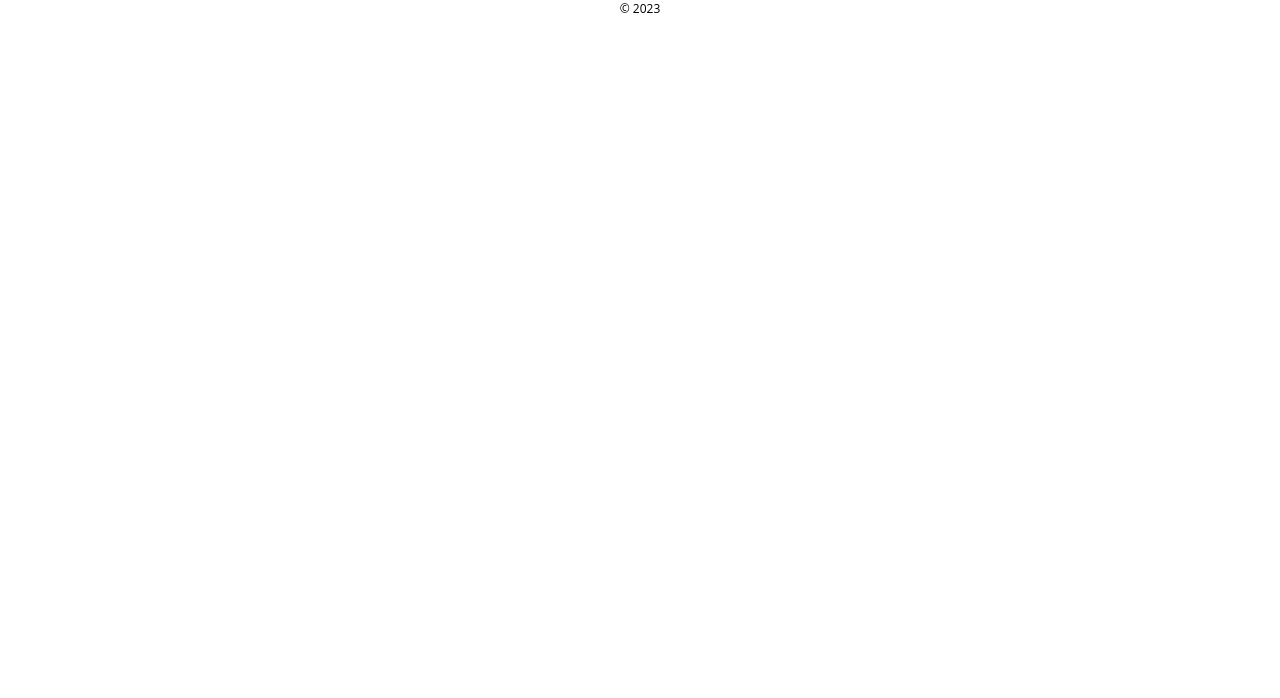
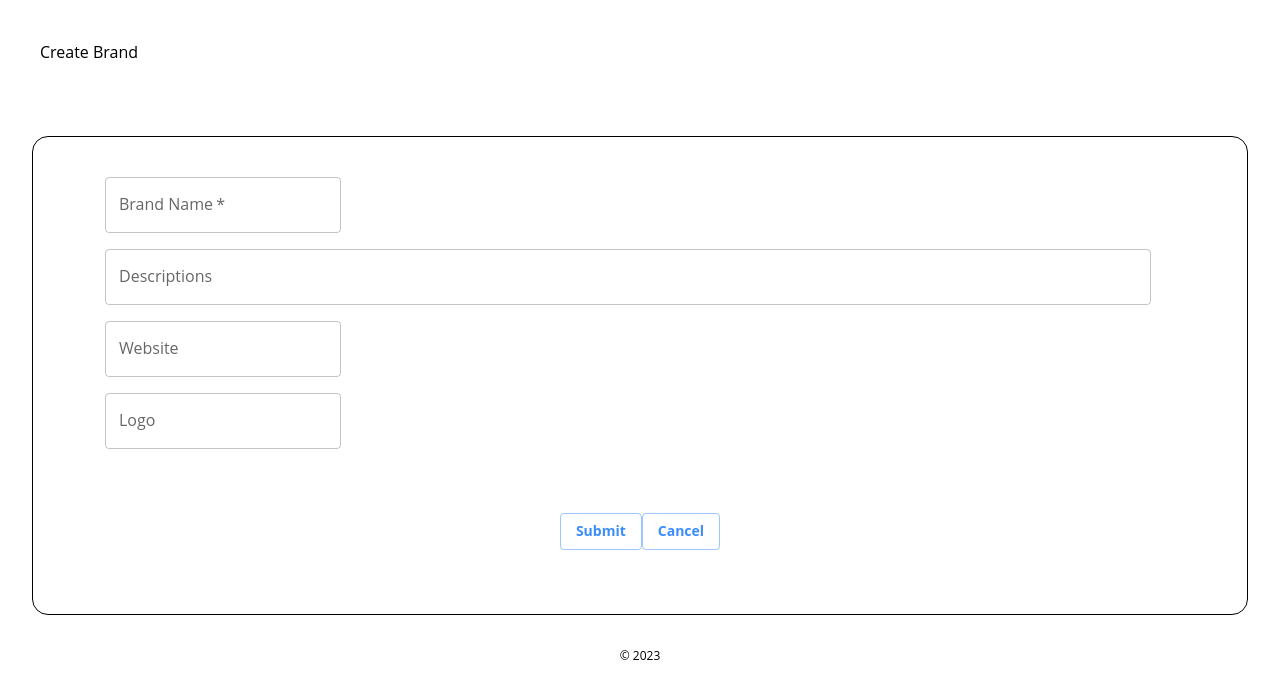
Before and after one commit to StephenLHChan/price-checking, a React (Create React App) app in the folder client-web/: page /create-brand in a window 1280 px wide. Before the commit this address had no page. Shown: the top 698 px of the page. Built offline with nearby package versions, Linux system fonts and the light colour scheme.

Commit message:
add a create brand page

```diff
--- /dev/null
+++ b/client-web/src/components/formButtonsContainer.tsx
@@ -0,0 +1,17 @@
+import React, { ReactNode } from 'react';
+
+import { Box } from '@mui/material';
+
+interface FormButtonsContainerProps {
+  children?: ReactNode;
+}
+
+const FormButtonsContainer: React.FC<FormButtonsContainerProps> = ({ children }) => {
+  return (
+    <Box display="flex" alignItems={'center'} justifyContent={'center'} sx={{ p: 4 }}>
+      {children}
+    </Box>
+  );
+};
+
+export default FormButtonsContainer;
--- /dev/null
+++ b/client-web/src/components/formContainer.tsx
@@ -0,0 +1,17 @@
+import React, { ReactNode } from 'react';
+
+import { Box } from '@mui/material';
+
+interface FormContainerProps {
+  children?: ReactNode;
+}
+
+const FormContainer: React.FC<FormContainerProps> = ({ children }) => {
+  return (
+    <Box border={1} borderRadius={4} sx={{ p: 4, m: 4 }}>
+      {children}
+    </Box>
+  );
+};
+
+export default FormContainer;
--- /dev/null
+++ b/client-web/src/components/formInputFieldContainer.tsx
@@ -0,0 +1,17 @@
+import React, { ReactNode } from 'react';
+
+import { Box } from '@mui/material';
+
+interface FormInputFieldContainerProps {
+  children?: ReactNode;
+}
+
+const FormInputFieldContainer: React.FC<FormInputFieldContainerProps> = ({ children }) => {
+  return (
+    <Box display="flex" alignItems={'center'} justifyContent={'center'} sx={{ p: 4, px: 8 }}>
+      {children}
+    </Box>
+  );
+};
+
+export default FormInputFieldContainer;
--- /dev/null
+++ b/client-web/src/pages/CreateBrand.tsx
@@ -0,0 +1,102 @@
+import axios from 'axios';
+import { useState } from 'react';
+
+import { Button, Grid, TextField } from '@mui/material';
+
+import FormButtonsContainer from '../components/formButtonsContainer';
+import FormContainer from '../components/formContainer';
+import FormInputFieldContainer from '../components/formInputFieldContainer';
+import PageTitle from '../components/pageTitle';
+
+const CreateBrand = () => {
+  const [brandName, setBrandName] = useState<string>('');
+  const [description, setDescription] = useState<string>('');
+  const [website, setWebsite] = useState<string>('');
+  const [logo, setLogo] = useState<string>('');
+
+  const getBrandNames = async () => {
+    try {
+      const { data } = await axios.get('http://localhost:8000/api/brands');
+      const brandNames: Array<string> = data.map((brand: { name: string }) => brand.name);
+      return brandNames;
+    } catch (err) {
+      console.error(err);
+    }
+  };
+
+  const saveBrands = async (body: { name: string; description: string; website: string; logo: string }) => {
+    const { data } = await axios.post('http://localhost:8000/api/brands', body);
+    return data;
+  };
+
+  const handleSubmitOnClick = async () => {
+    if (!brandName) {
+      alert('Error');
+      return;
+    }
+    const newBrand = { name: brandName, description, website, logo };
+    const existingBrandNames = await getBrandNames();
+    if (existingBrandNames?.includes(newBrand.name)) {
+      alert('Error: The brand name already exists');
+      return;
+    }
+    await saveBrands(newBrand);
+    setBrandName('');
+    setDescription('');
+    setWebsite('');
+    setLogo('');
+  };
+
+  const handleCancelOnClick = () => {
+    setBrandName('');
+    setDescription('');
+    setWebsite('');
+    setLogo('');
+  };
+
+  return (
+    <>
+      <PageTitle title="Create Brand" />
+      <FormContainer>
+        <FormInputFieldContainer>
+          <Grid container spacing={5}>
+            <Grid container item spacing={3}>
+              <TextField
+                required
+                label="Brand Name"
+                value={brandName}
+                onChange={(event: React.ChangeEvent<HTMLInputElement>) => setBrandName(event.target.value)}
+              />
+            </Grid>
+            <Grid container item spacing={3}>
+              <TextField
+                label="Descriptions"
+                multiline
+                fullWidth
+                value={description}
+                onChange={(event) => setDescription(event.target.value)}
+              />
+            </Grid>
+            <Grid container item spacing={3}>
+              <TextField label="Website" value={website} onChange={(event) => setWebsite(event.target.value)} />
+            </Grid>
+            <Grid container item spacing={3}>
+              <TextField label="Logo" value={logo} onChange={(event) => setLogo(event.target.value)} />
+            </Grid>
+          </Grid>
+        </FormInputFieldContainer>
+
+        <FormButtonsContainer>
+          <Button variant="outlined" onClick={handleSubmitOnClick}>
+            Submit
+          </Button>
+          <Button variant="outlined" onClick={handleCancelOnClick}>
+            Cancel
+          </Button>
+        </FormButtonsContainer>
+      </FormContainer>
+    </>
+  );
+};
+
+export default CreateBrand;
--- a/client-web/src/routes.tsx
+++ b/client-web/src/routes.tsx
@@ -1,11 +1,13 @@
 import { Routes, Route } from 'react-router-dom';
 import Home from './pages/Home';
+import CreateBrand from './pages/CreateBrand';
 import ViewBrands from './pages/ViewBrands';
 
 const RouterConfig = () => {
   return (
     <Routes>
       <Route path="/" element={<Home />} />
+      <Route path="/create-brand" element={<CreateBrand />} />
       <Route path="/view-brands" element={<ViewBrands />} />
     </Routes>
   );
```
